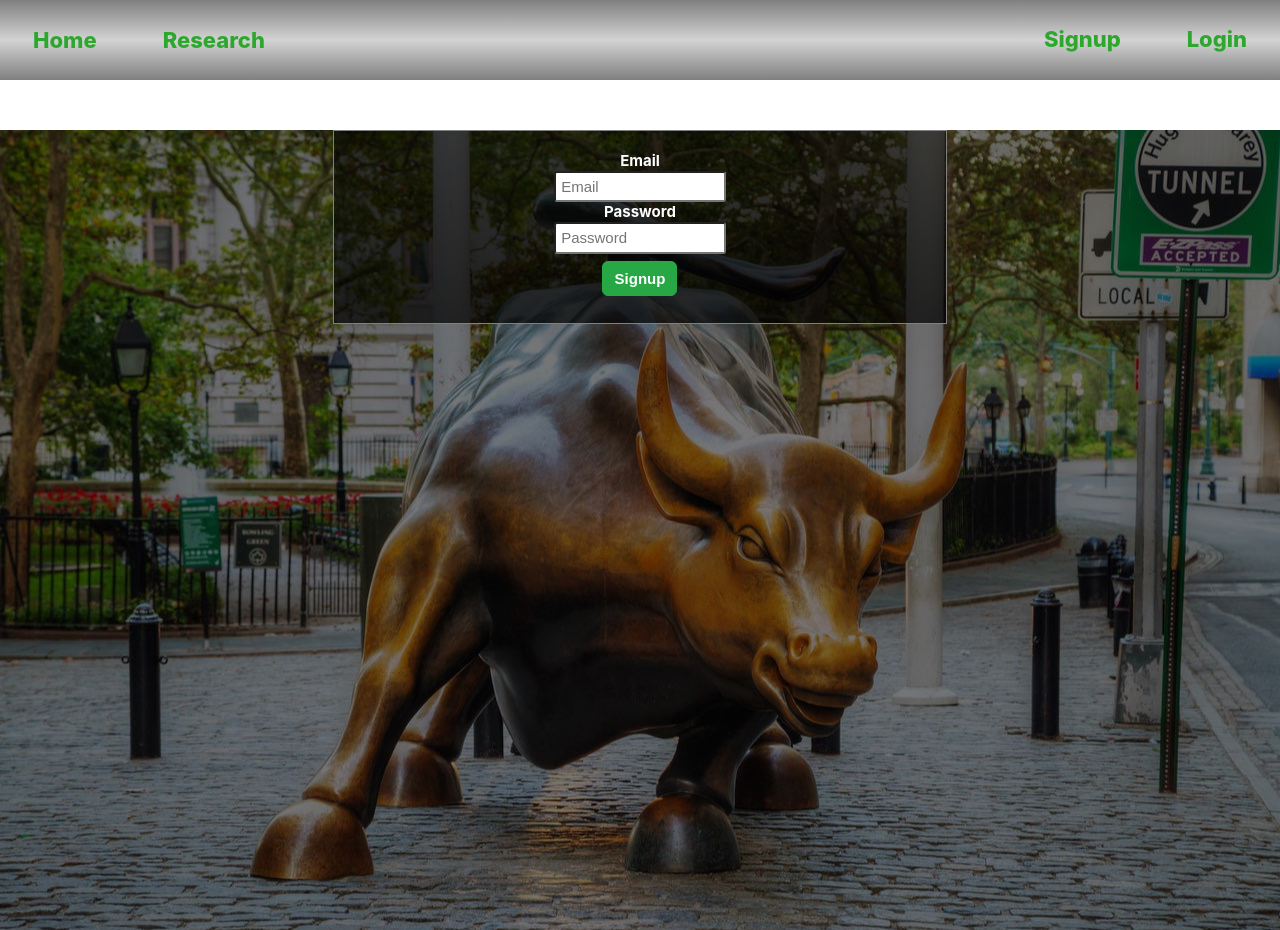
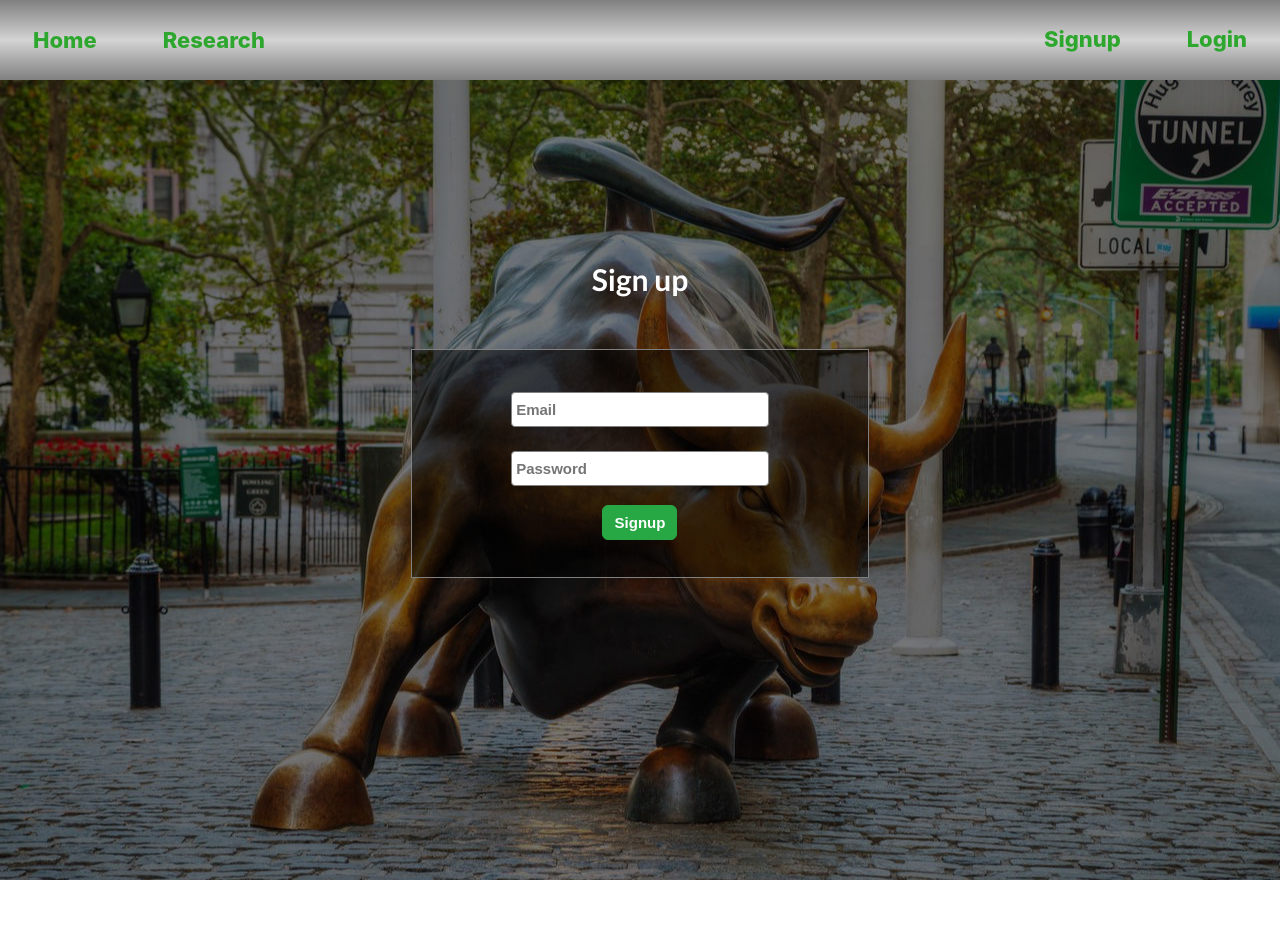
Before and after one commit to chizakirov/trading_mern, a React (Create React App) app in the folder client/: page /signup in a window 1280 px wide. After the commit the page ends 880 px from the top, so only its background shows below. Built offline with nearby package versions, Linux system fonts and the light colour scheme.

Commit message:
styled signup & login

```diff
--- a/client/src/Components/Login.js
+++ b/client/src/Components/Login.js
@@ -1,6 +1,6 @@
 import React, { Component } from 'react';
 import axios from 'axios';
-
+import '../css/Signup.css';
 class Login extends Component {
   state = {
     email: '',
@@ -47,13 +47,17 @@ class Login extends Component {
   render() {
     const { err } = this.state;
     return (
-      <div>
-        <form onSubmit={this.login}>
-          <input type="email" name="email" placeholder="Email" onChange={this.onChange} />
-          <input type="password" name="password" placeholder="Password" minLength="8" onChange={this.onChange} />
-          <button type="submit"> Login </button>
-          {err && <p> {err} </p>}
-        </form>
+      <div className="wrapper">
+        <div className="inner">
+          <h3>Log in</h3>
+          <form className="log-form" onSubmit={this.login}>
+            <input className="log-input" type="email" name="email" placeholder="Email" onChange={this.onChange} />
+            <input className="log-input" type="password" name="password" placeholder="Password" minLength="8" onChange={this.onChange} />
+            <button type="submit"> Login </button>
+            {err && <p> {err} </p>}
+          </form>
+        </div>
+
       </div>
 
     )
--- a/client/src/Components/Signup.js
+++ b/client/src/Components/Signup.js
@@ -46,13 +46,12 @@ class Signup extends Component {
   render() {
     const { err } = this.state;
     return (
-      <div className="signup">
-        <div className="inner-signup">
-          <form className="signup-form" onSubmit={this.signUp}>
-            <label>Email</label>
-            <input type="email" name="email" placeholder="Email" onChange={this.onChange} />
-            <label>Password</label>
-            <input type="password" name="password" placeholder="Password" minLength="8" onChange={this.onChange} />
+      <div className="wrapper">
+        <div className="inner">
+          <h3>Sign up</h3>
+          <form className="log-form" onSubmit={this.signUp}>
+            <input className="log-input" type="email" name="email" placeholder="Email" onChange={this.onChange} />
+            <input className="log-input" type="password" name="password" placeholder="Password" minLength="8" onChange={this.onChange} />
             <button type="submit"> Signup </button>
             {err && <p> {err} </p>}
           </form>
--- a/client/src/css/Account.css
+++ b/client/src/css/Account.css
@@ -36,9 +36,11 @@ button {
 
 input {
   border-radius: 3px;
-  padding: 5px;
-  width: 30%;
+  padding: 4px;
+  width: 40%;
+  margin-bottom: 5px;
 }
+
 .position_table {
   width: 60%;
   margin: 0 auto;
--- a/client/src/css/Signup.css
+++ b/client/src/css/Signup.css
@@ -1,4 +1,4 @@
-.signup {
+.wrapper {
   background-image: url("../img/bull.jpg");
   background-size: cover;
   background-repeat: no-repeat;
@@ -7,16 +7,17 @@
   color: white;
 }
 
-.inner-signup {
-  margin: 50px auto;
+.inner{
+  margin: 0 auto;
+  padding: 130px;
   width: 80%;
   color: white;
   min-height: 800px;
 }
 
-.signup-form {
-  margin: 0 auto;
-  padding: 20px;
+.log-form {
+  margin: 50px auto;
+  padding: 30px;
   width: 60%;
   display: flex;
   flex-direction: column;
@@ -25,7 +26,16 @@
   font-weight: bold;
   font-size: 15px;
   border: 1px solid gray;
-  background-image: linear-gradient(to top, rgba(0,0,0,.7), rgba(0,0,0,.5));
+  background-image: linear-gradient(to top, rgba(0,0,0,.5), rgba(0,0,0,.5));
+}
+
+.log-input {
+  width: 65%;
+  height: 35px;
+  margin: 0.8em auto;
+  font-weight: bold;
+  border-radius: 4px;
+  border: 1px solid gray;
 }
 
 button:hover {
```
Also changed, not shown: client/src/css/Login.css (deleted).
